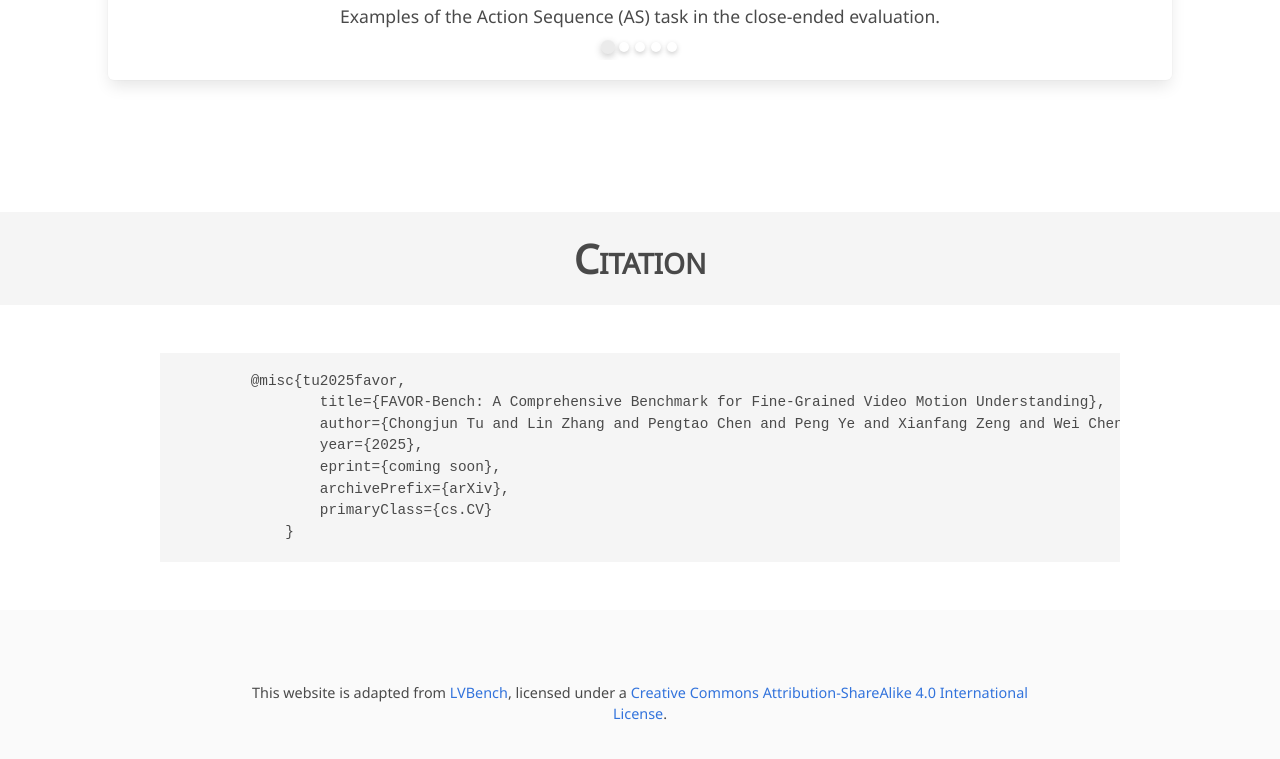
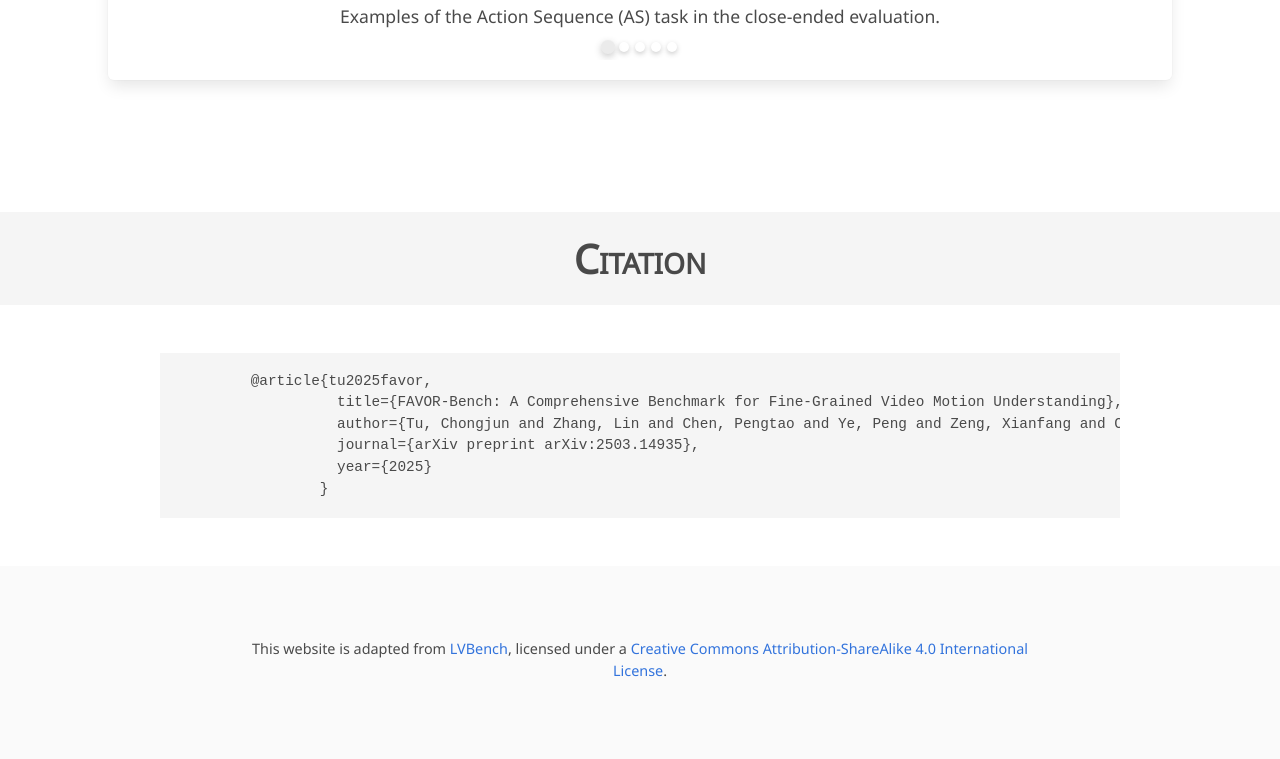
Before and after one commit to FAVOR-Bench/FAVOR-Bench.github.io, a plain HTML site: page index.html in a window 1280 px wide. Shown: the part 7773-8532 px from the top of the page. Drawn offline with nearby package versions, Linux system fonts and the light colour scheme; some icons are missing; a web font is replaced by a local one.

Commit message:
Update index.html

```diff
--- a/index.html
+++ b/index.html
@@ -883,14 +883,12 @@
 <section class="section" id="BibTeX">
     <div class="container is-max-desktop content">
     <pre style="font-size: 0.9rem;">
-        <code>@misc{tu2025favor,
-                title={FAVOR-Bench: A Comprehensive Benchmark for Fine-Grained Video Motion Understanding},
-                author={Chongjun Tu and Lin Zhang and Pengtao Chen and Peng Ye and Xianfang Zeng and Wei Cheng and Gang Yu and Tao Chen},
-                year={2025},
-                eprint={coming soon},
-                archivePrefix={arXiv},
-                primaryClass={cs.CV}
-            }
+        <code>@article{tu2025favor,
+                  title={FAVOR-Bench: A Comprehensive Benchmark for Fine-Grained Video Motion Understanding},
+                  author={Tu, Chongjun and Zhang, Lin and Chen, Pengtao and Ye, Peng and Zeng, Xianfang and Cheng, Wei and Yu, Gang and Chen, Tao},
+                  journal={arXiv preprint arXiv:2503.14935},
+                  year={2025}
+                }
 </code></pre>
     </div>
 </section>
```
